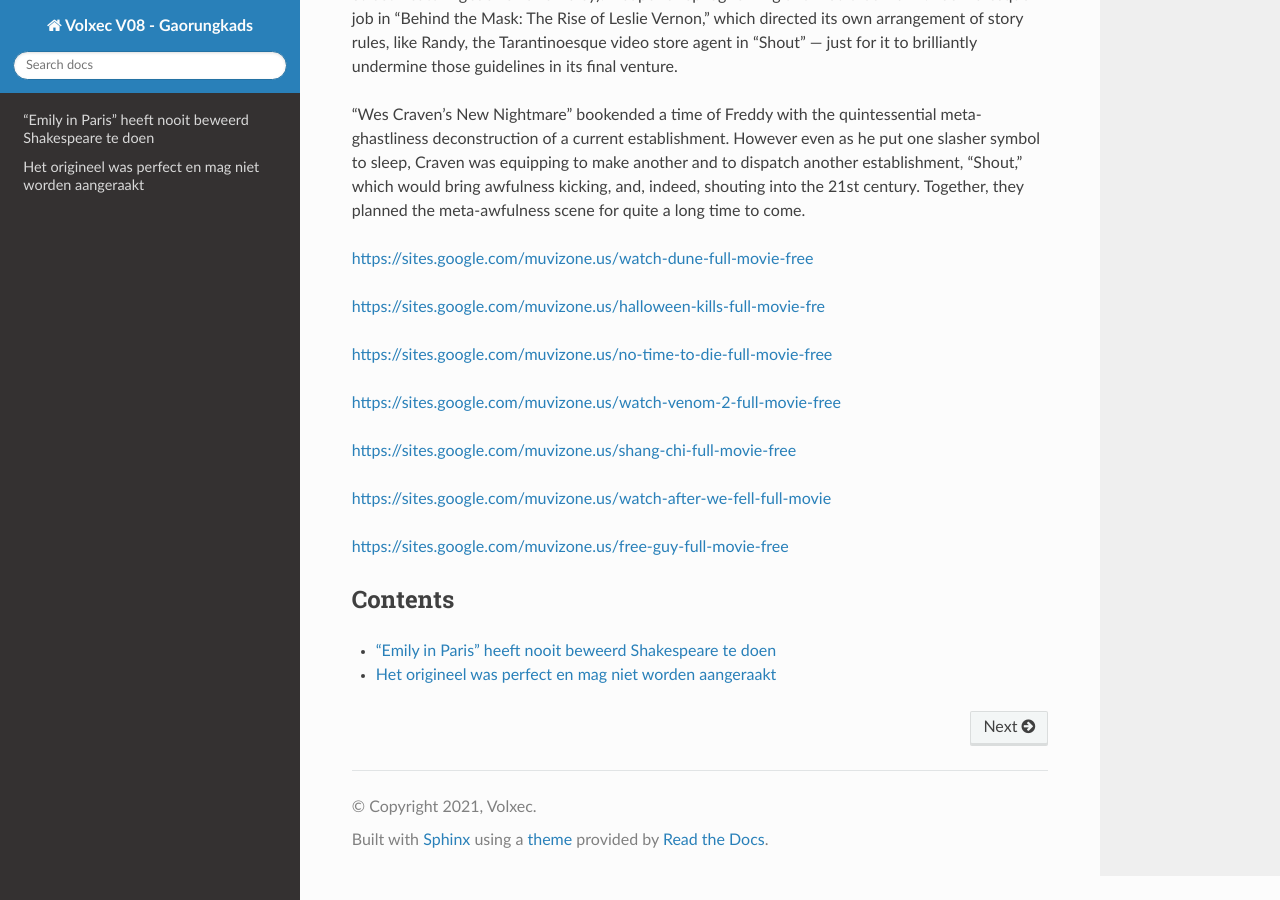
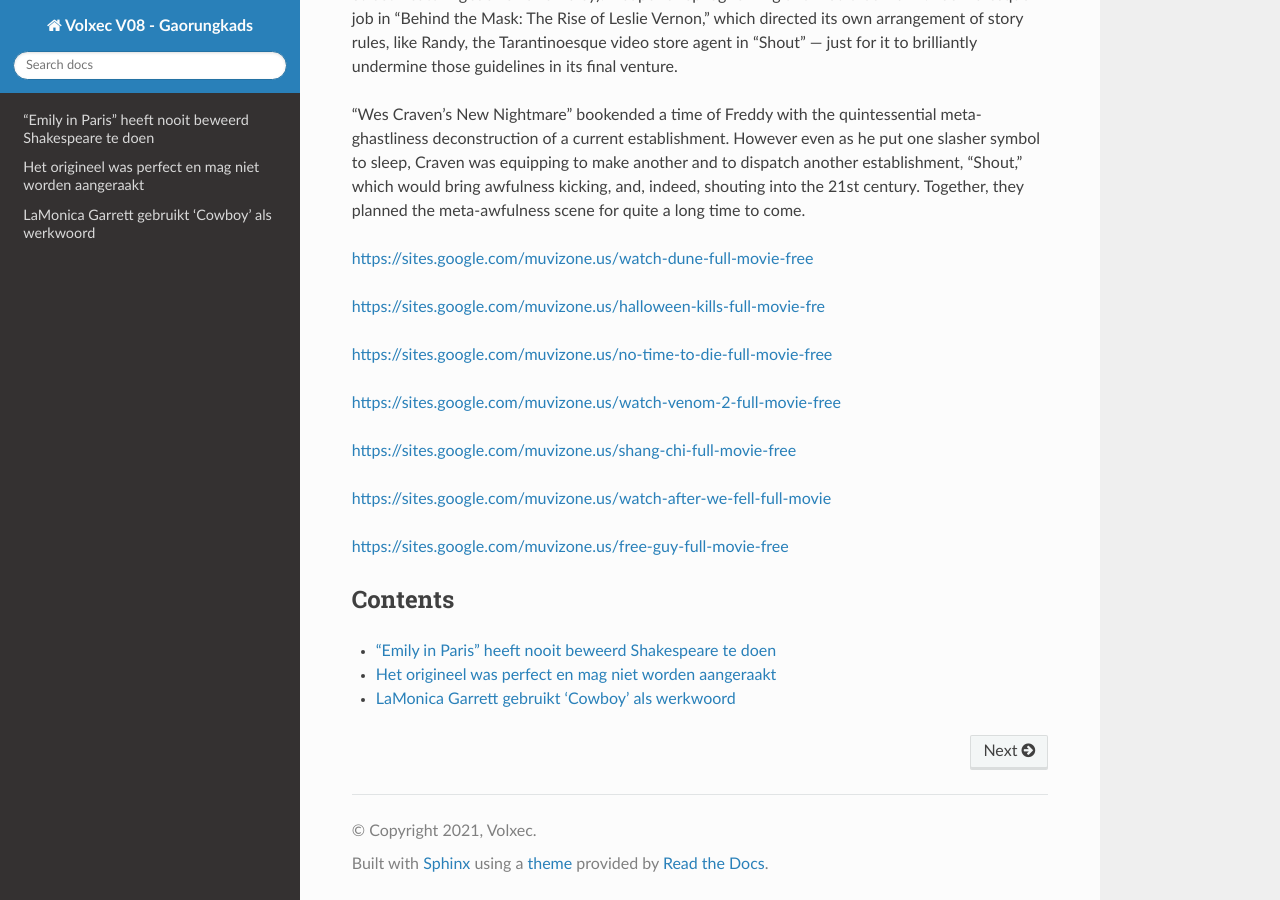
Before and after one commit to wblacek/Volxec-V08, a Sphinx documentation site: the page built from source/index.rst, in a window 1280 px wide and 900 px high, scrolled down 3201 px. Built offline with Sphinx 7.4.7 and the Read the Docs theme 2.0.0, drawn with Linux system fonts in a browser that asks for light colours.

Commit message:
Update index.rst

```diff
--- a/source/index.rst
+++ b/source/index.rst
@@ -83,3 +83,4 @@ Contents
 
    heeft-nooit-beweerd-Shakespeare-te-doen
    het-origineel-was-perfect-en-mag-niet-worden-aangeraakt
+   lamonica-garrett-gebruikt-cowboy-als-werkwoord
```
